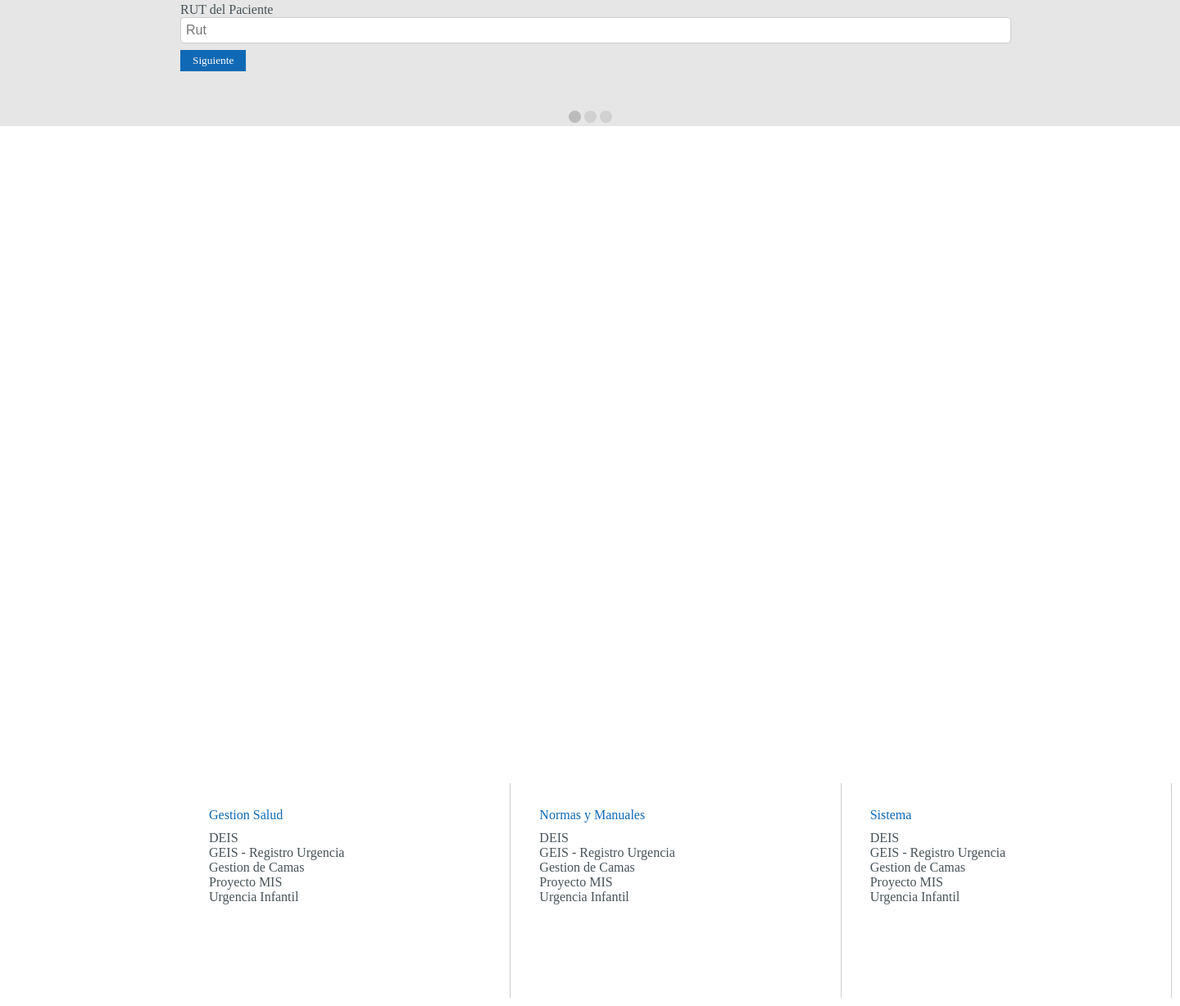
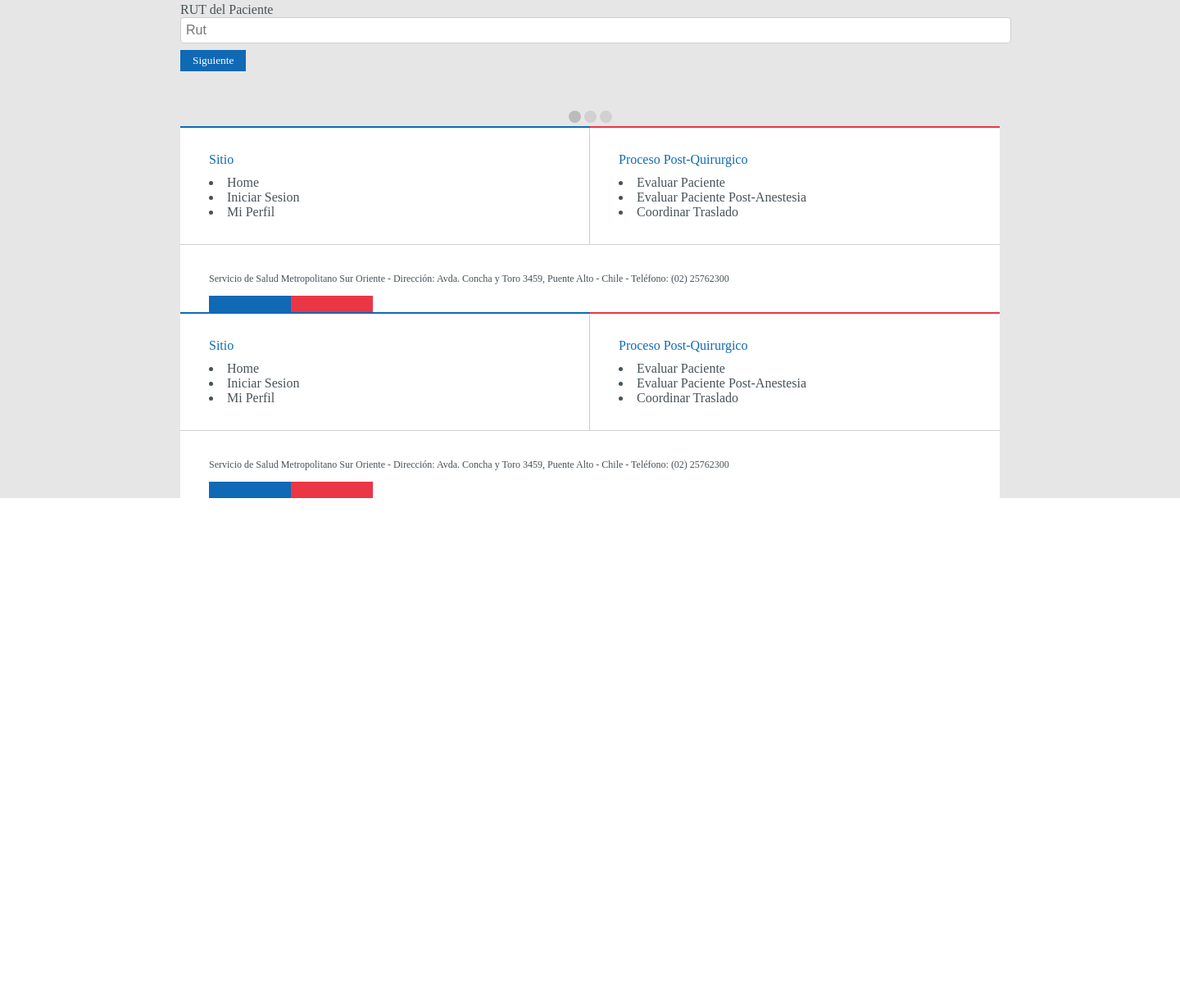
Before and after one commit to Sacroxz/pq-web, a Flask app: page /evaluacion_paciente in a window 1440 px wide. Shown: the part 334-1562 px from the top of the page at 82% size. After the commit the page ends 942 px from the top, so only its background shows below. Run offline with Flask 3, Linux system fonts and the light colour scheme; the visitor is signed in with stand-in values (Sample User, id 1).

Commit message:
Fixed footer

```diff
--- a/templates/components/footer.html
+++ b/templates/components/footer.html
@@ -1,42 +1,39 @@
 <head>
-  <link rel="stylesheet" href="{{ url_for('static',filename='css/style.css') }}">
+    <link rel="stylesheet" href="{{ url_for('static',filename='css/footer.css') }}">
+    <link href="https://cdn.jsdelivr.net/npm/bootstrap@5.0.2/dist/css/bootstrap-grid.min.css" rel="stylesheet">
 </head>
 <footer>
-    <div class="ffooter">
-        <div class="conjunto">
-            <div class="conjunto 2">
-                <div class="casilla">
-                    <p class="titulo">Gestion Salud</p>
+    <div class="colors">
+        <span class="blue"></span>
+        <span class="red"></span>
+    </div>
+    <div class="row">
+        <div class="footer-column col-md-6">
+            <div>
+                <p>Sitio</p>
                 <ul>
-                        <li>DEIS</li>
-                        <li>GEIS - Registro Urgencia</li>
-                        <li>Gestion de Camas</li>
-                        <li>Proyecto MIS</li>
-                        <li>Urgencia Infantil</li>
+                    <li><a href="/">Home</a></li>
+                    <li><a href="/login">Iniciar Sesion</a></li>
+                    <li><a href="/perfil">Mi Perfil</a></li>
                 </ul>
             </div>
-                <div class="casilla">
-                    <p class="titulo">Normas y Manuales</p>
+        </div>
+        <div class="footer-column col-md-6">
+            <div>
+                <p>Proceso Post-Quirurgico</p>
                 <ul>
-                        <li>DEIS</li>
-                        <li>GEIS - Registro Urgencia</li>
-                        <li>Gestion de Camas</li>
-                        <li>Proyecto MIS</li>
-                        <li>Urgencia Infantil</li>
-                    </ul>
-                </div>
-
-                <div class="casilla">
-                    <p class="titulo">Sistema</p>
-                    <ul>
-                        <li>DEIS</li>
-                        <li>GEIS - Registro Urgencia</li>
-                        <li>Gestion de Camas</li>
-                        <li>Proyecto MIS</li>
-                        <li>Urgencia Infantil</li>
+                    <li><a href="/evaluacion_paciente">Evaluar Paciente</a></li>
+                    <li><a href="/evaluacion_post_quirurgica">Evaluar Paciente Post-Anestesia</a></li>
+                    <li><a href="/coordinar_traslado">Coordinar Traslado</a></li>
                 </ul>
             </div>
         </div>
     </div>
+    <div class="address">
+        <p>Servicio de Salud Metropolitano Sur Oriente - Dirección: Avda. Concha y Toro 3459, Puente Alto - Chile - Teléfono: (02) 25762300</p>
+        <div class="colors">
+            <span class="blue"></span>
+            <span class="red"></span>
+        </div>
     </div>
 </footer>
```
Lines whose indentation alone changed are shown as unchanged.
